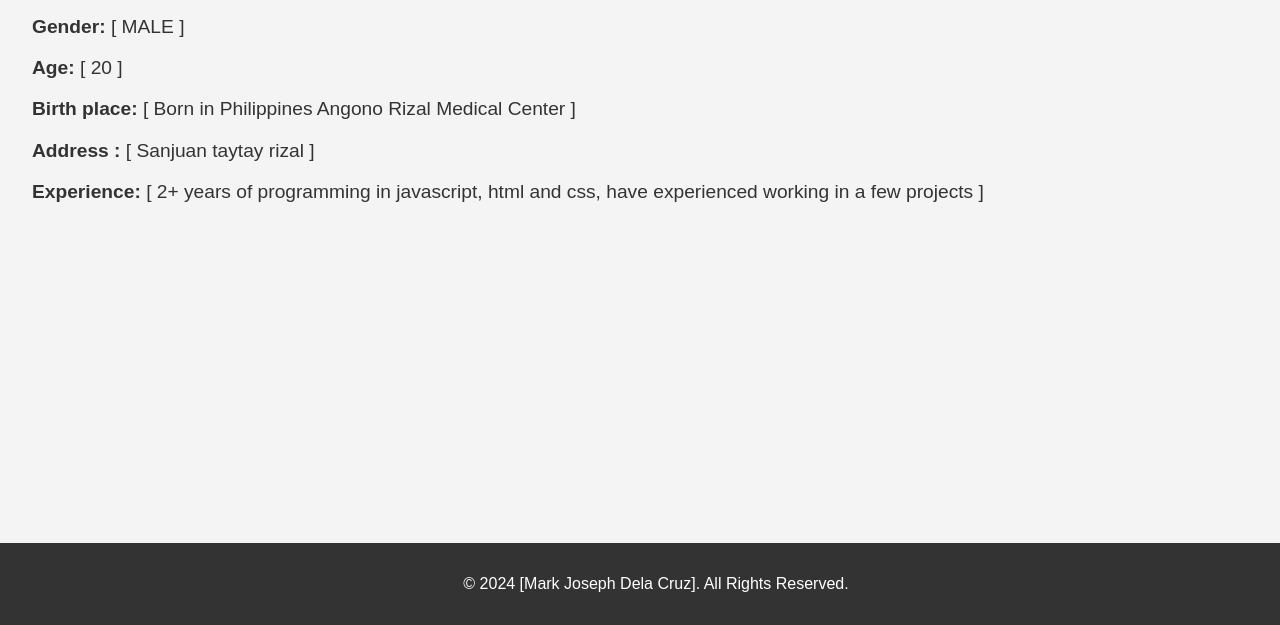
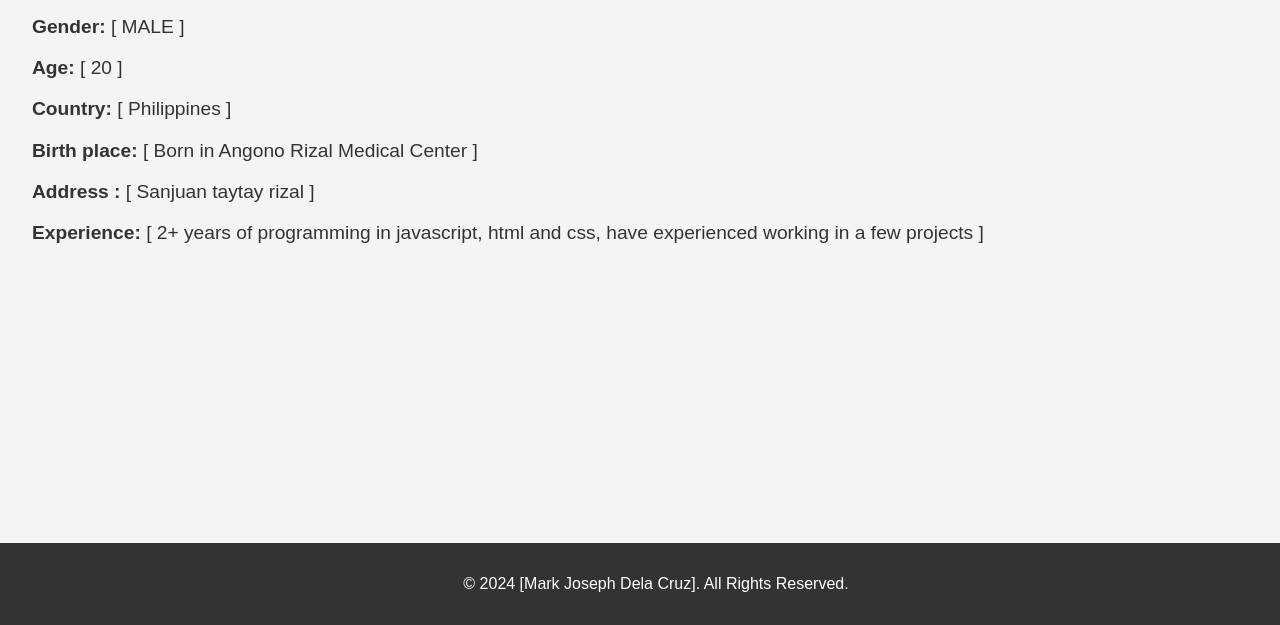
Before and after one commit to MarkJoseph111/DelaCruzMarkjoseph, a plain HTML site: page about me.html in a window 1280 px wide. Shown: the part 175-800 px from the top of the page. Drawn offline with Linux system fonts and the light colour scheme.

Commit message:
about me.html

```diff
--- a/about me.html
+++ b/about me.html
@@ -25,7 +25,8 @@
             <p><strong>Name:</strong> [ Mark Joseph Dela Cruz ]</p>
             <p><strong>Gender:</strong> [ MALE ]</p>
             <p><strong>Age:</strong> [ 20 ]</p>
-            <p><strong>Birth place:</strong> [ Born in Philippines Angono Rizal Medical Center ]</p>
+             <p><strong>Country:</strong> [ Philippines ]</p>
+            <p><strong>Birth place:</strong> [ Born in Angono Rizal Medical Center ]</p>
             <p><strong>Address :</strong> [ Sanjuan taytay rizal ]</p>
             <p><strong>Experience:</strong> [ 2+ years of programming in javascript, html and css, have experienced working in a few projects ]</p>
         </section>
```
